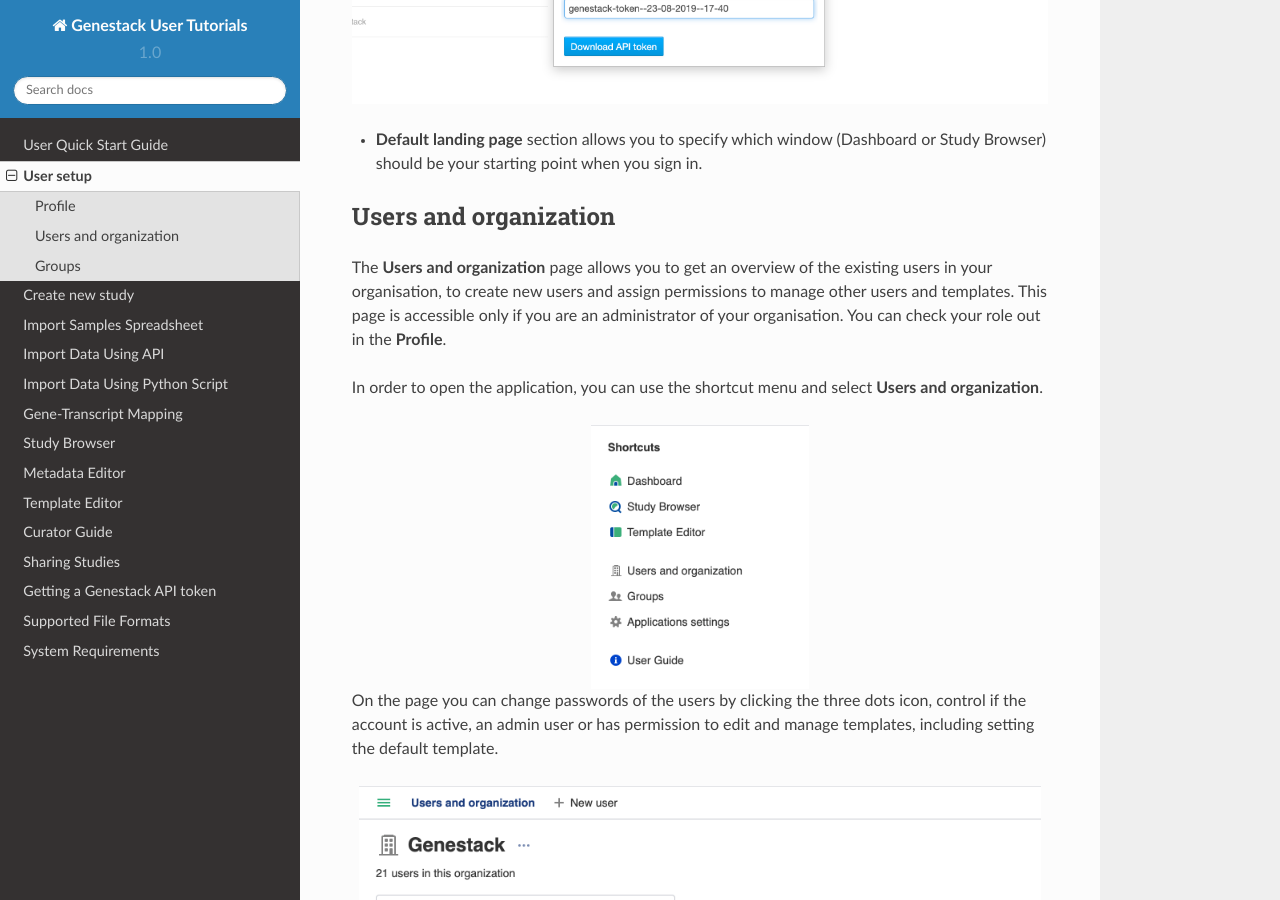
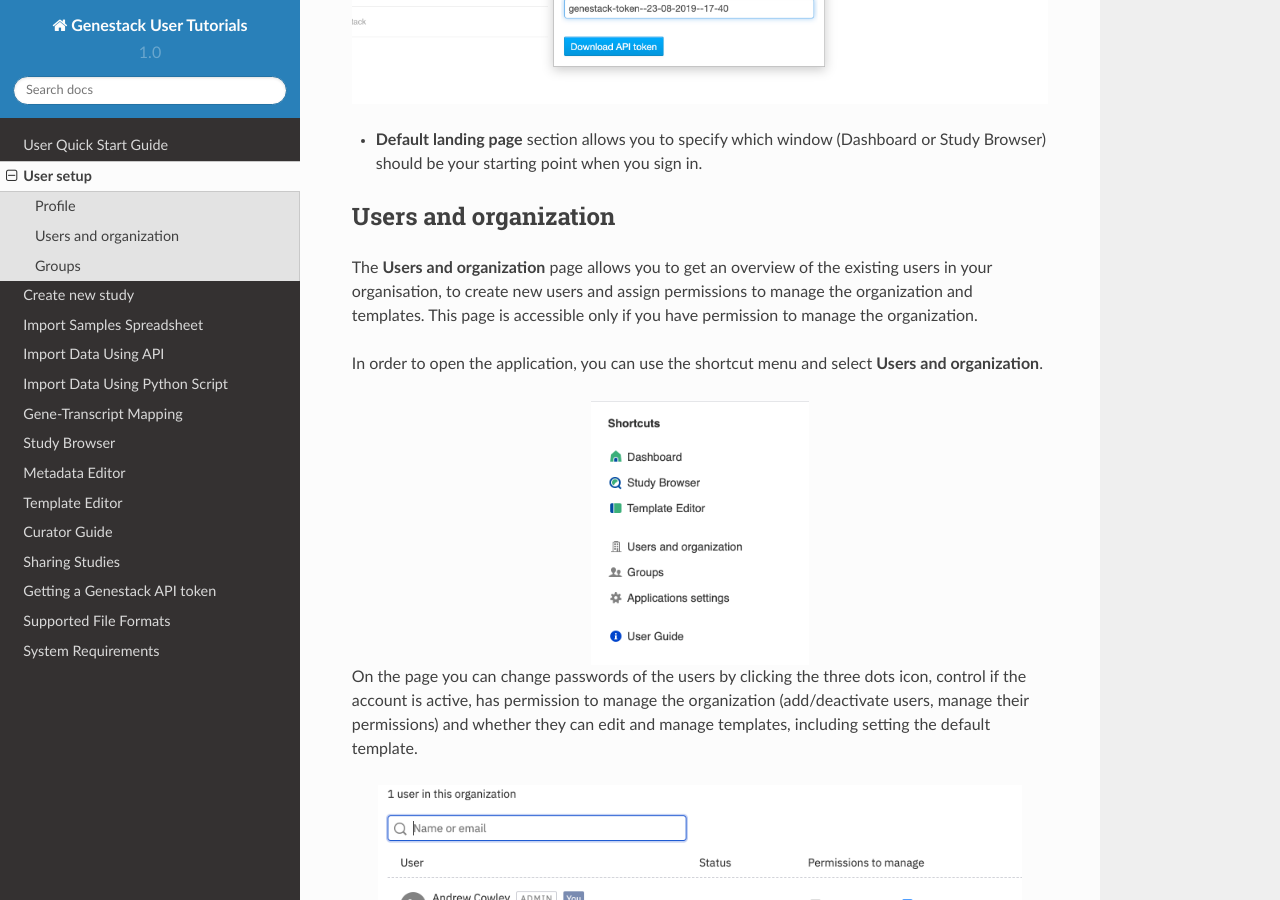
Before and after one commit to genestack/user-guide, a Sphinx documentation site: the page built from source/doc-odm-user-guide/setup.rst, in a window 1280 px wide and 900 px high, scrolled down 1493 px. Built offline with Sphinx 7.4.7 and the Read the Docs theme 2.0.0, drawn with Linux system fonts in a browser that asks for light colours.

Commit message:
updated manage organisation role

```diff
--- a/source/doc-odm-user-guide/setup.rst
+++ b/source/doc-odm-user-guide/setup.rst
@@ -32,8 +32,7 @@
 **********************
 
 The **Users and organization** page allows you to get an overview of the existing users in your organisation,
-to create new users and assign permissions to manage other users and templates. This page is accessible only if you are
-an administrator of your organisation. You can check your role out in the **Profile**.
+to create new users and assign permissions to manage the organization and templates. This page is accessible only if you have permission to manage the organization.
 
 In order to open the application, you can use the shortcut menu and select **Users and organization**.
 
@@ -41,9 +40,9 @@
    :scale: 40 %
    :align: center
 
-On the page you can change passwords of the users by clicking the three dots icon, control if the account is active, an admin user or has permission to edit and manage templates, including setting the default template.
+On the page you can change passwords of the users by clicking the three dots icon, control if the account is active, has permission to manage the organization (add/deactivate users, manage their permissions) and whether they can edit and manage templates, including setting the default template.
 
-.. image:: images/manage_users_1_23.png
+.. image:: images/manage_users_1_31.png
    :scale: 40 %
    :align: center
 
```
Also changed, not shown: source/doc-odm-user-guide/images/manage_users_1_31.png (added).
